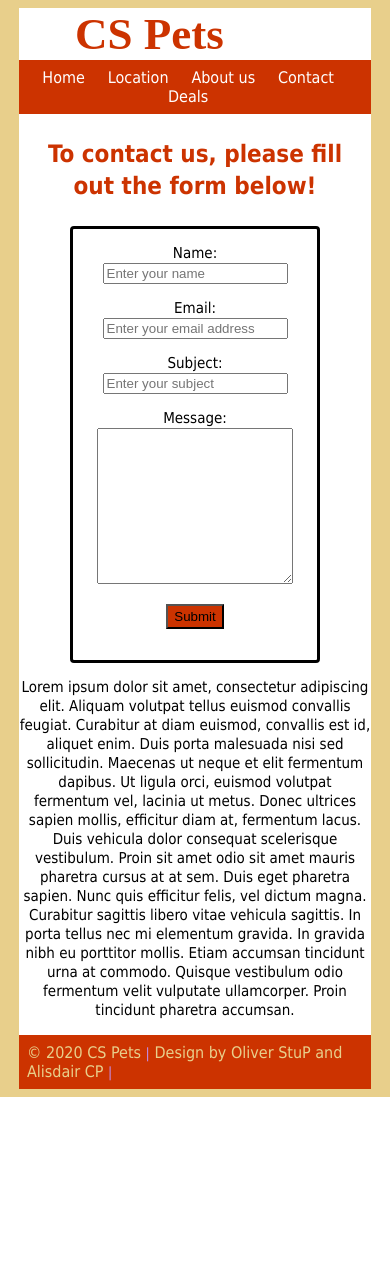
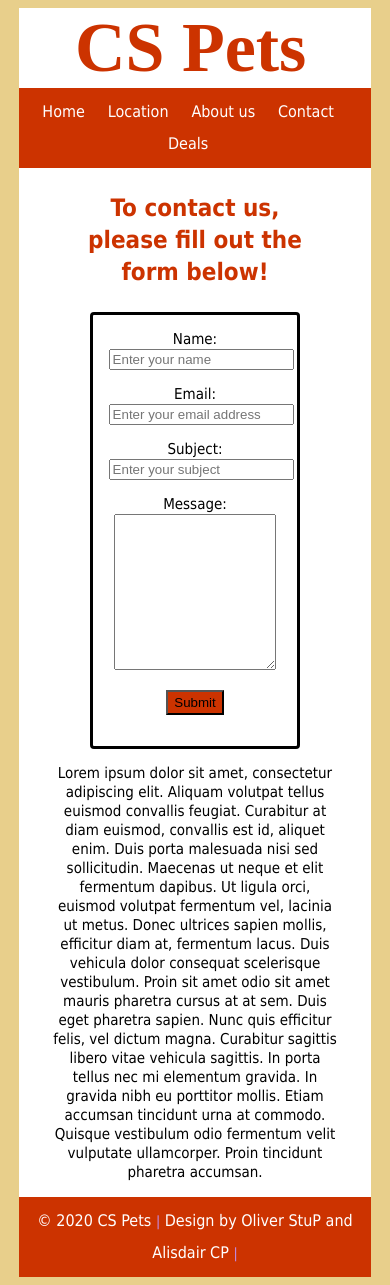
Before and after one commit to OliverStuP/CS-Pets, a PHP site: page /contact.php in a window 390 px wide. Before the commit the page ends 1097 px from the top, so only its background shows below. Run offline with PHP 8.4, Linux system fonts and the light colour scheme.

Commit message:
Update style.css
More general updates to the CSS file.

```diff
--- a/css/style.css
+++ b/css/style.css
@@ -11,13 +11,15 @@ margin-right: auto;
 }
 
 main{margin: auto;
-padding: 0;
+padding-left: 2rem;
+padding-right: 2rem;
 color: black;
 font-family: "Tahoma";
 font-size: 15px;
 line-height: 19px;
 text-align: center;
 }
+
 
 ul {
 list-style-position: inside;
@@ -32,9 +34,9 @@ background: white;
 font-family: "Tahoma";}
 
 
-.link-title{margin: 17.5rem;
+.link-title{margin: 20rem;
 text-decoration: none;
-font-size: 45px;
+font-size: 70px;
 font-weight: bold;
 color: #cc3300;}
 
@@ -88,7 +90,8 @@ margin: 1rem;
 footer{padding: 0.5rem;
 background: #cc3300;
 font-family: "Tahoma";
-color: #e8cf8b;
+color: #ffffff;
+text-align: center;
 }
 
 #map_image_small {
@@ -129,24 +132,12 @@ resize: both;}
 article #submit{background: #cc3300;
 height: 25px;}
 
-#green-room{margin: 1.5rem;
-color: #cc3300;
-font-family: "AucoinExtBol Regular";
-font-weight: bold;
-font-size: 2rem;}
-
-#blue-room{margin: 1.5rem;
-color: #33ccff;
-font-family: "AucoinExtBol Regular";
-font-weight: bold;
-font-size: 2rem;}
-
 .p_link{text-decoration: none;}
 
 @media screen and (max-width: 70rem) {
 .container{width:45rem;
 }
-.link-title{margin: 15.5rem;
+.link-title{margin: 17.5rem;
 }
 
 }
@@ -155,7 +146,13 @@ font-size: 2rem;}
 @media screen and (max-width: 30rem) {
 .container{width:25rem;
 }
-.link-title{margin: 5.5rem;
+.link-title{margin: 7.5rem;
+}
+.menu{
+line-height: 2rem;
+}
+footer{
+line-height: 2rem;
 }
 #map_image {
 display:none;
```
